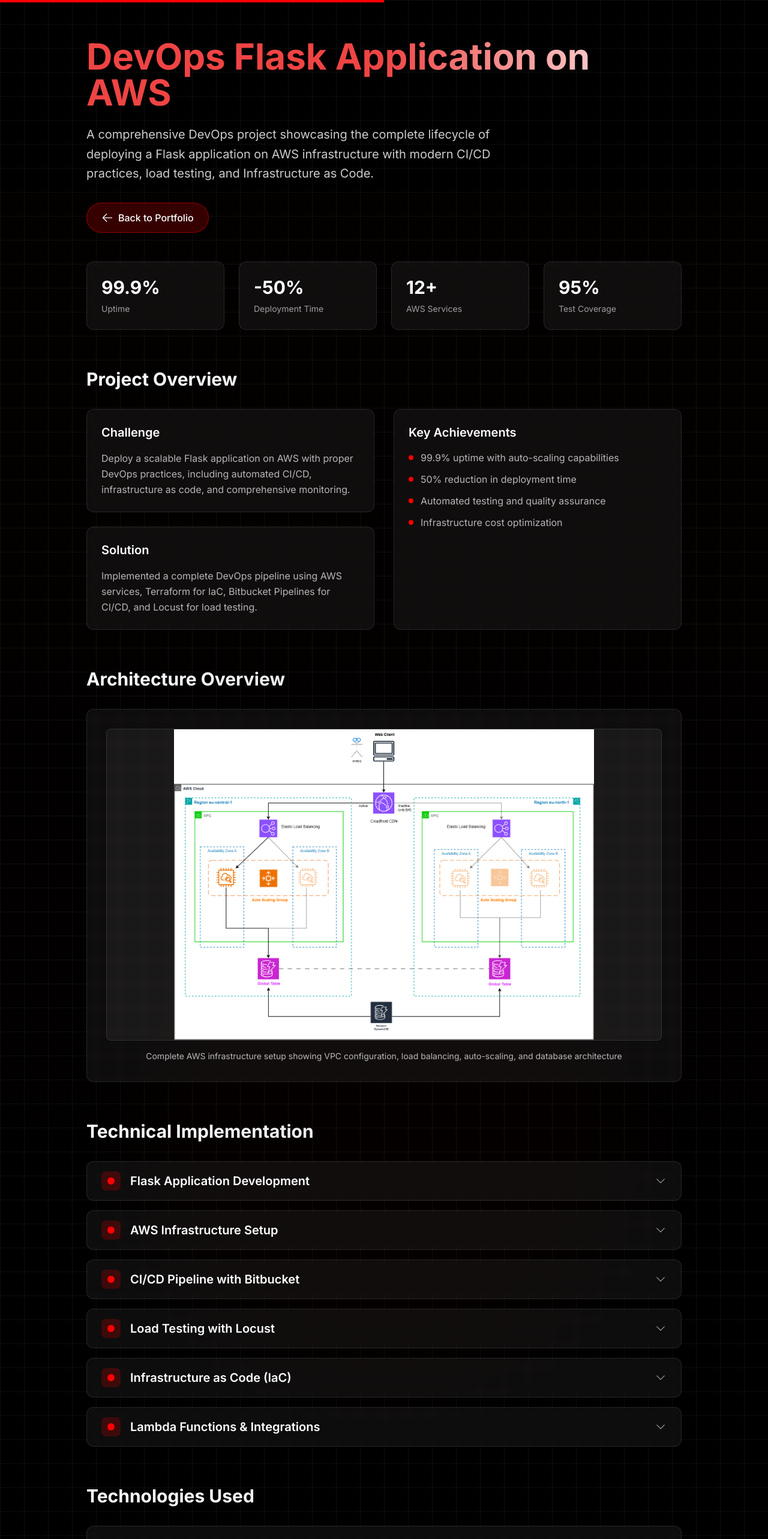
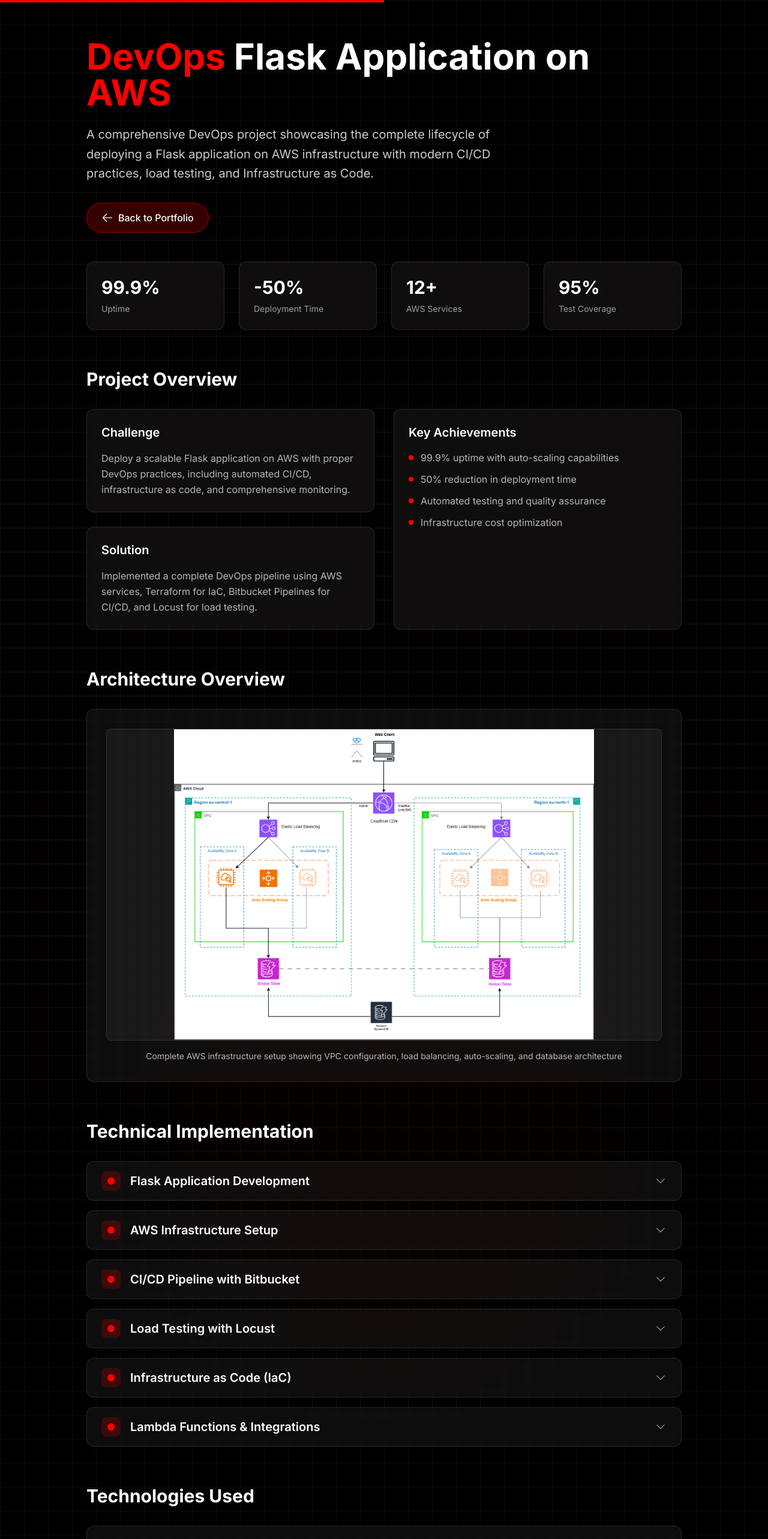
Before and after one commit to Luca-Bernini/portfolioLuca, a Next.js app: page /projects/devops_project in a window 1280 px wide. Shown: the top 2566 px of the page at 60% size. Built offline with nearby package versions, Linux system fonts and the light colour scheme.

Commit message:
Update page.tsx

```diff
--- a/src/app/projects/devops_project/page.tsx
+++ b/src/app/projects/devops_project/page.tsx
@@ -135,12 +135,12 @@
         {/* Hero Section */}
         <div className="mb-12">
           <motion.h1
-            className="text-4xl md:text-6xl font-bold mb-6 bg-gradient-to-r from-red-500 via-black via-red-500 to-white bg-clip-text text-transparent"
+            className="text-4xl md:text-6xl font-bold mb-6 text-white"
             initial={{ opacity: 0, y: -20 }}
             animate={{ opacity: 1, y: 0 }}
             transition={{ delay: 0.2 }}
           >
-            DevOps Flask Application on AWS
+            <span className="text-accent-500">DevOps</span> Flask Application on <span className="text-accent-500">AWS</span>
           </motion.h1>
           <motion.p
             className="text-xl text-white/80 mb-8 max-w-3xl leading-relaxed"
@@ -196,7 +196,7 @@
           viewport={{ once: true }}
           className="mb-16"
         >
-          <h2 className="text-3xl font-bold mb-8 bg-gradient-to-r from-white to-white/80 bg-clip-text text-transparent">Project Overview</h2>
+          <h2 className="text-3xl font-bold mb-8 text-white">Project Overview</h2>
           <div className="grid md:grid-cols-2 gap-8">
             <div className="space-y-6">
               <div className="bg-white/5 backdrop-blur-sm rounded-xl p-6 border border-white/10 hover:border-accent-500/30 transition-all duration-300">
@@ -246,7 +246,7 @@
           viewport={{ once: true }}
           className="mb-16"
         >
-          <h2 className="text-3xl font-bold mb-8 bg-gradient-to-r from-white to-white/80 bg-clip-text text-transparent">Architecture Overview</h2>
+          <h2 className="text-3xl font-bold mb-8 text-white">Architecture Overview</h2>
           <div className="bg-white/5 backdrop-blur-sm rounded-xl p-8 border border-white/10 hover:border-accent-500/30 transition-all duration-300">
             <div className="aspect-video bg-white/5 rounded-lg overflow-hidden border border-white/10 relative">
               <Image
@@ -270,7 +270,7 @@
           viewport={{ once: true }}
           className="mb-16"
         >
-          <h2 className="text-3xl font-bold mb-8 bg-gradient-to-r from-white to-white/80 bg-clip-text text-transparent">Technical Implementation</h2>
+          <h2 className="text-3xl font-bold mb-8 text-white">Technical Implementation</h2>
           <div className="space-y-4">
             {sections.map((section, index) => {
               const isExpanded = expandedSections[section.id]
@@ -340,7 +340,7 @@
           viewport={{ once: true }}
           className="mb-16"
         >
-          <h2 className="text-3xl font-bold mb-8 bg-gradient-to-r from-white to-white/80 bg-clip-text text-transparent">Technologies Used</h2>
+          <h2 className="text-3xl font-bold mb-8 text-white">Technologies Used</h2>
           <div className="bg-white/5 backdrop-blur-sm rounded-xl p-6 border border-white/10">
             <div className="flex flex-wrap gap-3">
               {technologies.map((tech, index) => (
@@ -366,7 +366,7 @@
           viewport={{ once: true }}
           className="mb-16"
         >
-          <h2 className="text-3xl font-bold mb-8 bg-gradient-to-r from-white to-white/80 bg-clip-text text-transparent">Key Results</h2>
+          <h2 className="text-3xl font-bold mb-8 text-white">Key Results</h2>
           <div className="grid md:grid-cols-2 gap-8">
             <div className="bg-white/5 backdrop-blur-sm rounded-xl p-6 border border-white/10 hover:border-accent-500/30 transition-all duration-300">
               <h3 className="text-xl font-semibold text-accent-400 mb-4">Performance & Scalability</h3>
```
